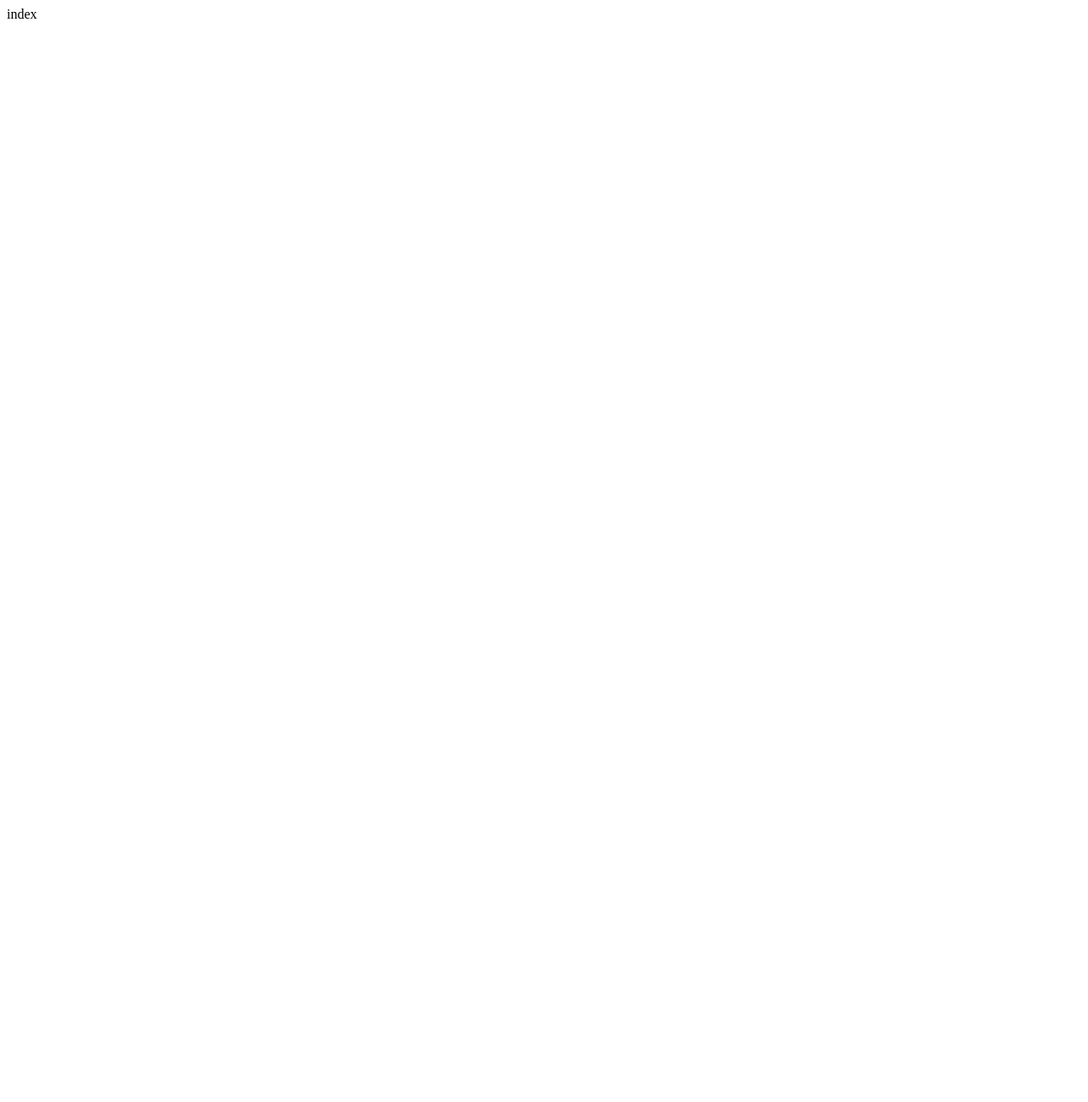
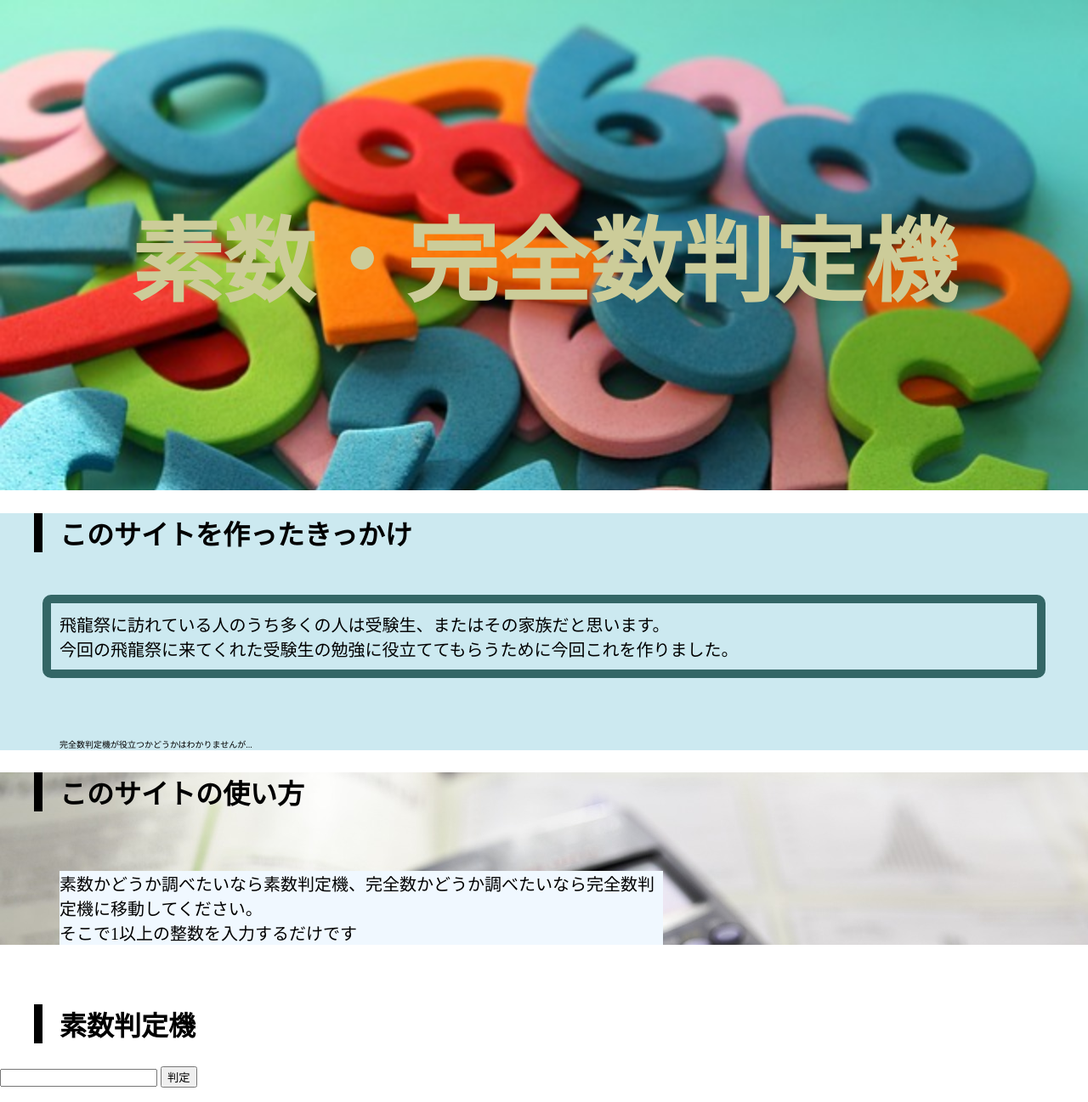
Before and after one commit to xusong-com/sscc, a plain HTML site: page index.html in a window 1280 px wide. Shown: the top 1297 px of the page at 85% size. Before the commit the page ends 800 px from the top, so only its background shows below. Drawn offline with Linux system fonts and the light colour scheme.

Commit message:
既存ファイル保存

```diff
--- a/index.html
+++ b/index.html
@@ -1 +1,35 @@
-index
+<html>
+
+<head>
+    <link rel="stylesheet" link href="style.css">
+    <link href="https://fonts.google.com/? &family=Zen+Maru+Gothic&family=Mochiy+Pop+One">
+</head>
+<header>
+    <h1>素数・完全数判定機</h1>
+</header>
+
+<section class="introduction">
+    <h2 class="title">このサイトを作ったきっかけ</h2>
+    <p class="main">飛龍祭に訪れている人のうち多くの人は受験生、またはその家族だと思います。<br>
+        今回の飛龍祭に来てくれた受験生の勉強に役立ててもらうために今回これを作りました。
+    </p>
+    <p class="hide">完全数判定機が役立つかどうかはわかりませんが...</p>
+</section>
+
+<section class="howToUse">
+    <h2 class="title">このサイトの使い方</h2>
+    <p class="main-h">素数かどうか調べたいなら素数判定機、完全数かどうか調べたいなら完全数判定機に移動してください。<br>
+        そこで1以上の整数を入力するだけです</p>
+</section>
+
+<section>
+    <h2 class="title">素数判定機</h2>
+    <input type="text">
+    <button onclick="primeNumber()">判定</button>
+</section>
+
+<section>
+    <h2 class="title">完全数判定機</h2>
+</section>
+
+</html>
--- /dev/null
+++ b/style.css
@@ -0,0 +1,63 @@
+html {
+    height: 100%;
+}
+
+body {
+    font-family: 'Zen Maru Gothic';
+    height: 100%;
+    margin: 0;
+    color: #000000;
+}
+
+header{
+    font-family: 'Mochiy Pop One';
+    text-align: center;
+    background-image: url(img/background.jpg);
+    background-size: cover;
+    height: 427px;
+    text-align: center;
+    font-size: 54px;
+
+    padding-top: 150px;
+    color: #cccc99;
+}
+
+.introduction {
+    background-color: #cce9f0;
+}
+
+.title {
+    border-left-style: solid;
+    margin-left: 40px;
+    padding-left: 20px;
+    border-width: 10px;
+    font-size: 32px;
+}
+
+.main{
+    border-style: solid;
+    border-width: 10px;
+    border-color: #336666;
+    margin: 50px;
+    padding: 10px;
+    border-radius: 10px;
+    font-size: 20px;
+}
+
+.hide{
+    padding-top: 20px;
+    padding-left: 70px;
+    font-size: 10px;
+}
+
+.howToUse{
+    background-image: url(img/calculator.jpg);
+    background-size: cover;
+}
+
+.main-h{
+    margin: 70px;
+    font-size: 20px;
+    background-color:aliceblue;
+    margin-right: 500px;
+}
```
Also changed, not shown: script.js (added, +19 -0 lines), img/background.jpg (added), img/calculator.jpg (added), 1 other file.
